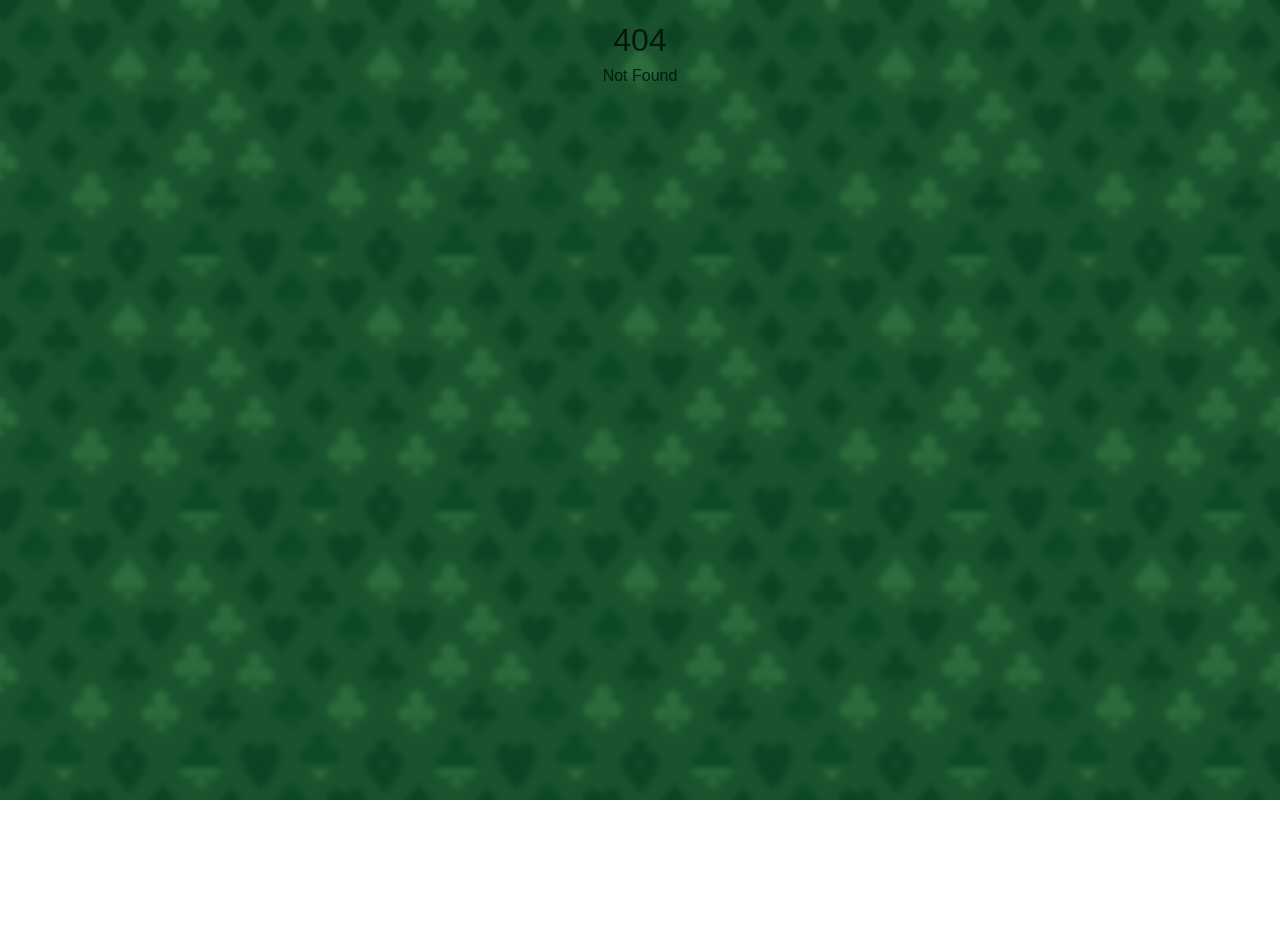
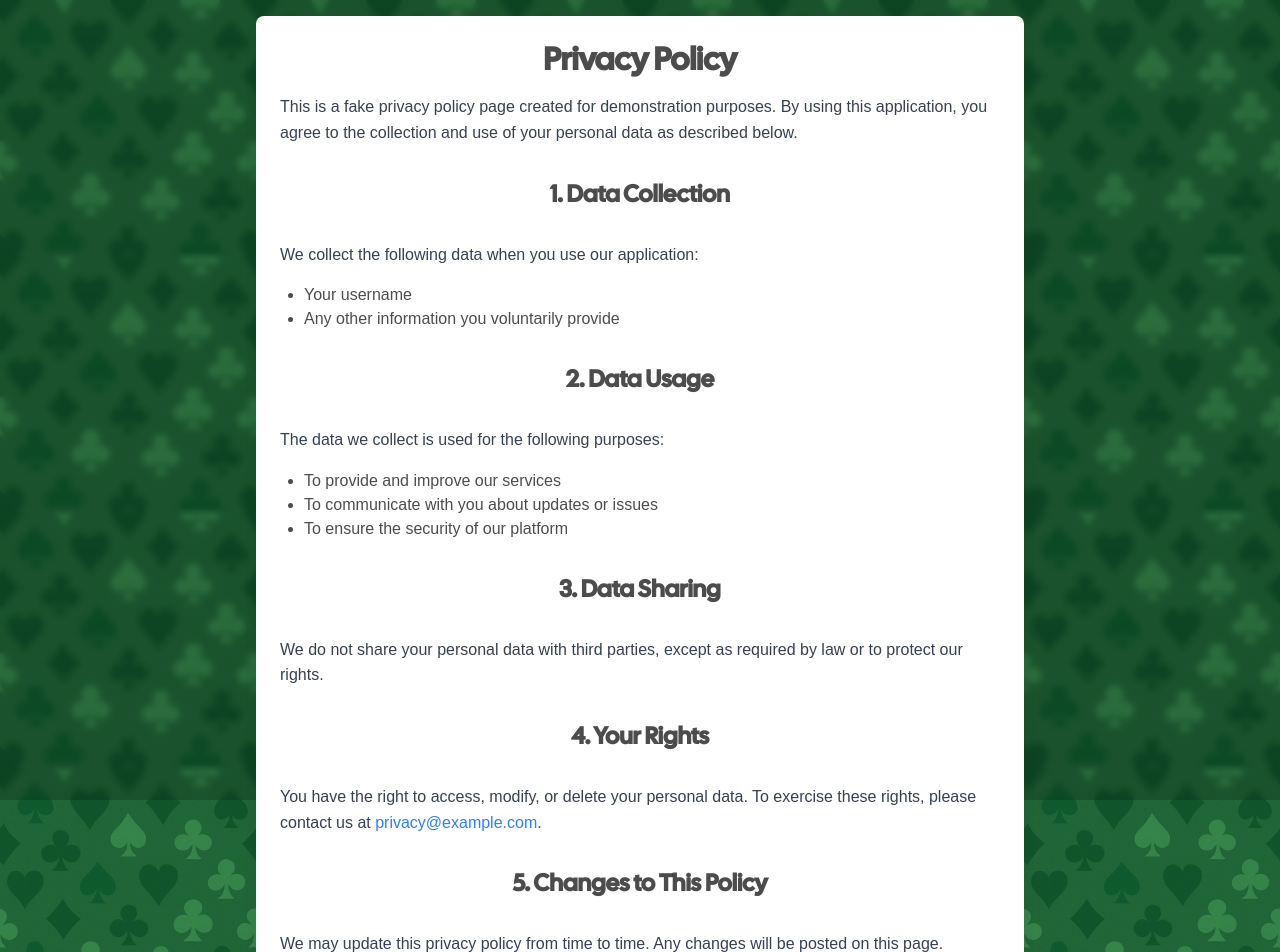
Before and after one commit to ChichEnBalle/planning-poker, a SvelteKit app in the folder plpfrontend/: page /privacy-policy in a window 1280 px wide. Before the commit this address had no page. Shown: the top 952 px of the page. Before the commit the page ends 800 px from the top, so only its background shows below. Built offline with nearby package versions, Linux system fonts and the light colour scheme.

Commit message:
GDPR for register, bug fix and design upgrades

```diff
--- a/plpfrontend/src/components/UserStories.svelte
+++ b/plpfrontend/src/components/UserStories.svelte
@@ -207,13 +207,13 @@
                 type="text" bind:value={newTitle}
                 placeholder="Title"
                 required
-                class="w-full bg-white rounded border border-gray-300 focus:ring-2 focus:ring-[#8DDDA9] text-base outline-none text-gray-700 py-1 px-3 mb-4"
+                class="w-full bg-white rounded border border-gray-300 focus:ring-2 focus:ring-[#8DDDA9] text-base outline-none text-gray-700 py-2 px-3 mb-4 shadow-sm sm:text-sm"
             />
             <textarea
                 bind:value={newDescription}
                 placeholder="Description"
                 required
-                class="w-full bg-white rounded border border-gray-300 focus:ring-2 focus:ring-[#8DDDA9] text-base outline-none text-gray-700 py-1 px-3 mb-4"
+                class="w-full bg-white rounded border border-gray-300 focus:ring-2 focus:ring-[#8DDDA9] text-base outline-none text-gray-700 py-2 px-3 mb-4 shadow-sm sm:text-sm"
             >
             </textarea>
             <button
@@ -291,7 +291,7 @@
                         type="text"
                         bind:value={story.newTask}
                         placeholder="New Task"
-                        class="flex-1 bg-gray-50 w-1/4 rounded border border-gray-300 focus:ring-2 focus:ring-[#8DDDA9] text-base outline-none text-gray-700 py-1 px-3"
+                        class="flex-1 bg-gray-50 w-1/4 rounded border border-gray-300 focus:ring-2 focus:ring-[#8DDDA9] text-base outline-none text-gray-700 py-2 px-3 sm:text-sm"
                     />
                     <button
                         onclick={() => addTaskToUserStory(story.id)}
@@ -328,12 +328,12 @@
                         type="text"
                         bind:value={story.tempTitle}
                         placeholder="New Title"
-                        class="w-full bg-gray-50 rounded border border-gray-300 focus:ring-2 focus:ring-[#8DDDA9] text-base outline-none text-gray-700 py-1 px-3 mb-2"
+                        class="w-full bg-gray-50 rounded border border-gray-300 focus:ring-2 focus:ring-[#8DDDA9] text-base outline-none text-gray-700 py-2 px-3 mb-2 sm:text-sm"
                     />
                     <textarea
                         bind:value={story.tempDescription}
                         placeholder="New Description"
-                        class="w-full bg-gray-50 rounded border border-gray-300 focus:ring-2 focus:ring-[#8DDDA9] text-base outline-none text-gray-700 py-1 px-3 mb-2"
+                        class="w-full bg-gray-50 rounded border border-gray-300 focus:ring-2 focus:ring-[#8DDDA9] text-base outline-none text-gray-700 py-2 px-3 mb-2 sm:text-sm"
                     ></textarea>
                     <button
                         onclick={() => modifyUserStory(story.id, story.tempTitle, story.tempDescription)}
--- a/plpfrontend/src/routes/+page.svelte
+++ b/plpfrontend/src/routes/+page.svelte
@@ -1,10 +1,20 @@
 <script lang="ts">
 	let message = "Let's play Planning Poker !";
+
+    //to go on /play if connected, /connection if not
+    function handleButtonClick() {
+        const token = localStorage.getItem('token');
+        if (token) {
+            window.location.href = '/play';
+        } else {
+            window.location.href = '/connection';
+        }
+    }
 </script>
 
 <h1>{message}</h1>
 
-<button class="button-play" onclick={() => window.location.href = '/connection'}>Play</button>
+<button class="button-play" onclick={handleButtonClick}>Play</button>
 
 
 <style>
--- a/plpfrontend/src/routes/connection/+page.svelte
+++ b/plpfrontend/src/routes/connection/+page.svelte
@@ -5,6 +5,7 @@
     let password: string = '';
     let isRegistering: boolean = true;
     let errorMessage: string | null = null;
+    let hasAcceptedPolicy: boolean = false;
 
     async function register(username: string, password: string): Promise<boolean> {
         console.log("Données envoyées :", { username, password });
@@ -23,7 +24,6 @@
         } else {
             errorMessage = "Failed to create account. Please try again.";
             const error = await res.json();
-            console.error("Erreur lors de l'enregistrement :", error.message);
             return false;
         }
     }
@@ -49,6 +49,10 @@
 
     async function handleSubmit() {
         if (isRegistering) {
+            if (!hasAcceptedPolicy) {
+                errorMessage = "You must accept the privacy policy to proceed.";
+                return;
+            }
             await register(username, password);
         } else {
             await login(username, password);
@@ -56,7 +60,7 @@
     }
 </script>
 
-<div class="max-w-md mx-auto p-4 bg-white shadow-lg rounded-lg">
+<div class="min-w-lg mx-auto p-4 bg-white shadow-lg rounded-lg">
     <h2 class="text-2xl mb-4 text-center">
         {isRegistering ? 'Create an Account' : 'Login'}
     </h2>
@@ -67,13 +71,22 @@
 
     <div class="mb-4">
         <label for="username" class="block text-sm font-medium text-gray-700">Username</label>
-        <input type="text" id="username" bind:value={username} class="mt-1 block w-full px-3 py-2 border border-gray-300 rounded-md shadow-sm focus:outline-none focus:ring-indigo-500 focus:border-indigo-500 sm:text-sm" />
+        <input type="text" id="username" bind:value={username} class="w-full bg-white rounded-md border border-gray-300 focus:ring-2 focus:ring-[#8DDDA9] text-base outline-none text-gray-700 py-2 px-3 mt-1 shadow-sm sm:text-sm" />
     </div>
 
     <div class="mb-4">
         <label for="password" class="block text-sm font-medium text-gray-700">Password</label>
-        <input type="password" id="password" bind:value={password} class="mt-1 block w-full px-3 py-2 border border-gray-300 rounded-md shadow-sm focus:outline-none focus:ring-indigo-500 focus:border-indigo-500 sm:text-sm" />
+        <input type="password" id="password" bind:value={password} class="w-full bg-white rounded-md border border-gray-300 focus:ring-2 focus:ring-[#8DDDA9] text-base outline-none text-gray-700 py-2 px-3 mt-1 mb-4 shadow-sm sm:text-sm" />
     </div>
+
+    {#if isRegistering}
+        <div class="mb-4 flex items-start">
+            <input type="checkbox" id="accept-policy" bind:checked={hasAcceptedPolicy} class="mt-1 mr-2" />
+            <label for="accept-policy" class="text-sm text-gray-700">
+                I accept the <a href="/privacy-policy" class="text-blue-500 hover:underline">privacy policy</a>.
+            </label>
+        </div>
+    {/if}
 
     <button
         onclick={async () => {
--- a/plpfrontend/src/routes/play/+page.svelte
+++ b/plpfrontend/src/routes/play/+page.svelte
@@ -18,7 +18,6 @@
 
     onMount(async () => {
         const storedToken = localStorage.getItem('token');
-        console.log("Token envoyé :", storedToken);
         if (!storedToken) {
             goto('/connection');
         }
@@ -49,6 +48,7 @@
             }
         }
 
+        // WARNING -- Can cause problems
         const storedUsername = localStorage.getItem('username');
         if (storedUsername ) {
             username = storedUsername;;
@@ -123,6 +123,7 @@
             });
 
             localStorage.removeItem('user');
+            localStorage.removeItem('username');
             localStorage.removeItem('token');
             localStorage.removeItem('room');
 
@@ -171,26 +172,34 @@
 </script>
 
 
-<div class=" mx-auto p-4 bg-white shadow-lg rounded-lg">
+<div class="min-w-lg mx-auto p-4 bg-white shadow-lg rounded-lg">
     <h2 class="text-4xl font-semibold mb-4 text-center">Planning Poker</h2>
     {#if !hasJoined}
-        <h2 class="text-2xl">Welcome, {username}</h2>
+    <div class="flex justify-between items-center">
+        <h2 class="text-2xl !ml-0">Welcome, {username}</h2>
+        <button
+            on:click={logout}
+            class="bg-red-800 text-white py-2 px-4 rounded hover:bg-red-900 transform hover:-translate-y-0.5 transition duration-250 cursor-pointer h-10"
+            >
+            Logout
+        </button>
+    </div>
         <div>
             <h3 class="text-xl mb-4">Join a Room</h3>
-            <input type="text" bind:value={room} placeholder="Room Name" class="w-full px-3 py-2 border border-gray-300 rounded-md shadow-sm focus:outline-none focus:ring-indigo-500 focus:border-indigo-500 sm:text-sm" />
+            <input type="text" bind:value={room} placeholder="Room Name" class="w-full bg-white rounded border border-gray-300 focus:ring-2 focus:ring-[#8DDDA9] text-base outline-none text-gray-700 py-2 px-3 mb-4 shadow-sm sm:text-sm" />
             <button
                 on:click={() => handleJoinRoom(room)}
-                class="mt-4 bg-[#348449] text-white py-2 px-4 rounded hover:bg-[#1F6838] transform hover:-translate-y-0.5 transition duration-250 cursor-pointer"
+                class="w-full mt-15 bg-[#348449] text-white py-2 px-4 rounded hover:bg-[#1F6838] transform hover:-translate-y-0.5 transition duration-250 cursor-pointer"
             >
                 Join Room
             </button>
         </div>
     {:else}
         <div class="flex justify-between items-center">
-            <h2 class="text-2xl">Welcome to room {room}, {username}</h2>
+            <h2 class="text-2xl !ml-[28px]">Welcome to room {room}, {username}</h2>
             <button
                 on:click={logout}
-                class="bg-red-800 text-white py-2 px-4 rounded hover:bg-red-900 transform hover:-translate-y-0.5 transition duration-250 cursor-pointer h-10"
+                class="mr-[28px] bg-red-800 text-white py-2 px-4 rounded hover:bg-red-900 transform hover:-translate-y-0.5 transition duration-250 cursor-pointer h-10"
                 >
                 Logout
             </button>
--- /dev/null
+++ b/plpfrontend/src/routes/privacy-policy/+page.svelte
@@ -0,0 +1,59 @@
+<script lang="ts">
+    let title = "Privacy Policy";
+</script>
+
+<div class="max-w-3xl mx-auto p-6 bg-white shadow-lg rounded-lg">
+    <h1 class="text-3xl font-semibold mb-4 text-center">{title}</h1>
+    <p class="text-gray-700 mb-4">
+        This is a fake privacy policy page created for demonstration purposes. By using this application, you agree to the collection and use of your personal data as described below.
+    </p>
+
+    <h2 class="text-2xl font-semibold mt-6 mb-2">1. Data Collection</h2>
+    <p class="text-gray-700 mb-4">
+        We collect the following data when you use our application:
+    </p>
+    <ul class="list-disc ml-6 mb-4">
+        <li>Your username</li>
+        <li>Any other information you voluntarily provide</li>
+    </ul>
+
+    <h2 class="text-2xl font-semibold mt-6 mb-2">2. Data Usage</h2>
+    <p class="text-gray-700 mb-4">
+        The data we collect is used for the following purposes:
+    </p>
+    <ul class="list-disc ml-6 mb-4">
+        <li>To provide and improve our services</li>
+        <li>To communicate with you about updates or issues</li>
+        <li>To ensure the security of our platform</li>
+    </ul>
+
+    <h2 class="text-2xl font-semibold mt-6 mb-2">3. Data Sharing</h2>
+    <p class="text-gray-700 mb-4">
+        We do not share your personal data with third parties, except as required by law or to protect our rights.
+    </p>
+
+    <h2 class="text-2xl font-semibold mt-6 mb-2">4. Your Rights</h2>
+    <p class="text-gray-700 mb-4">
+        You have the right to access, modify, or delete your personal data. To exercise these rights, please contact us at <a href="mailto:privacy@example.com" class="text-blue-500 hover:underline">privacy@example.com</a>.
+    </p>
+
+    <h2 class="text-2xl font-semibold mt-6 mb-2">5. Changes to This Policy</h2>
+    <p class="text-gray-700 mb-4">
+        We may update this privacy policy from time to time. Any changes will be posted on this page.
+    </p>
+
+    <p class="text-gray-700 mt-6">
+        If you have any questions about this privacy policy, please contact us at <a href="mailto:privacy@example.com" class="text-blue-500 hover:underline">privacy@example.com</a>.
+    </p>
+</div>
+
+<style>
+    h1, h2 {
+        font-family: 'Cal Sans', sans-serif;
+    }
+
+    p {
+        font-family: 'Arial', sans-serif;
+        line-height: 1.6;
+    }
+</style>
```
Also changed, not shown: 2 other files (tests, documents, lock files or other folders).
